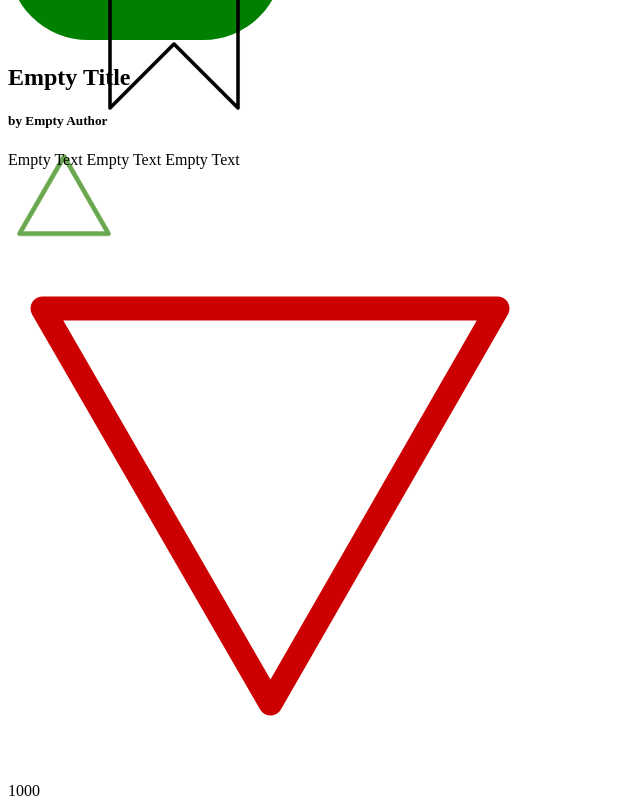
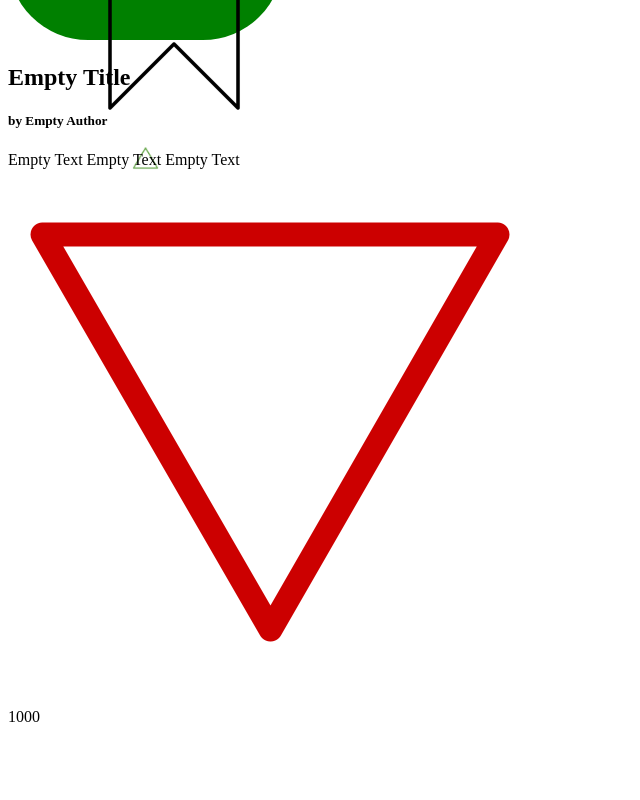
Before and after one commit to VedS1/CourseConnected, a React (Create React App) app in the folder educational-app/: page / in a window 1280 px wide. Shown: the part 418-1218 px from the top of the page, without its empty margins (0-640 px from the left). After the commit the page ends 1144 px from the top, so only its background shows below. Built offline with nearby package versions, Linux system fonts and the light colour scheme.

Commit message:
Make changes
changes

```diff
--- a/educational-app/src/components/MenuCard.js
+++ b/educational-app/src/components/MenuCard.js
@@ -11,10 +11,8 @@ const MenuCard = ({ imageURL, rating, upvote, downvote , title, author, text, bo
             <img src={imageURL} className='img'/>
             <div className='topHalf'>
                 <Bookmark showBookmark = {bookmarkStatus} onClick = {onBookmarkClick}/>
-                <div className='votes'>
                     <Upvote onClick = {upvote}/>
-                    <Downvote className='downvote' onClick = {downvote}/>
-                </div>
+                    <Downvote onClick = {downvote}/>
                 <p>{rating}</p>
             </div>
             <h2>{title}</h2>
--- a/educational-app/src/index.css
+++ b/educational-app/src/index.css
@@ -25,6 +25,11 @@ button {
 }
 
 .upvote {
-  height: 100px;
-  width: 100px;
+  width: 10%;
+  height: 10%;
 }
+
+.downvote {
+  width: 10%;
+  height: 10%;
+}
```
